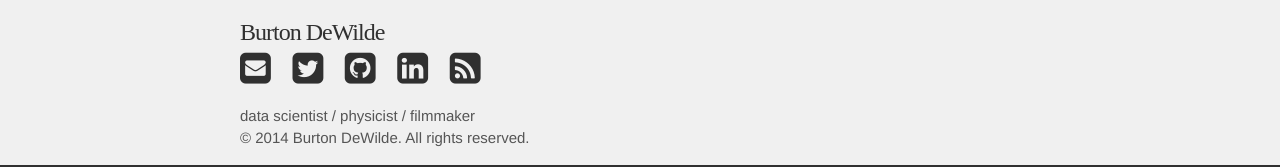
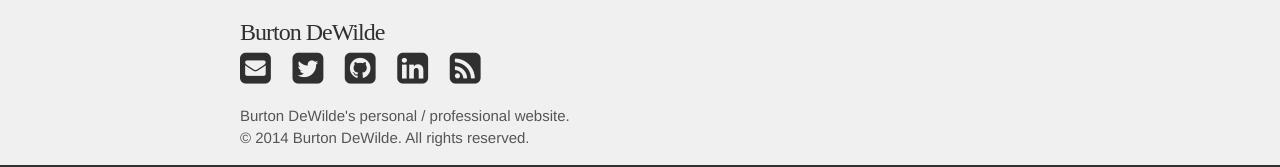
Before and after one commit to bdewilde/bdewilde.github.io, a Jekyll site: the page built from index.html, in a window 1280 px wide and 900 px high, scrolled down 2265 px. Shown: the part 730-897 px from the top of the window. Built offline with Jekyll 4.4.1, drawn with Linux system fonts in a browser that asks for light colours; nearby versions of some CDN libraries; some web fonts are replaced; the list of posts is cut into pages by our own code; some of the changed lines change nothing that is shown.

Commit message:
Update site config based on modern jekyll defaults

```diff
--- a/_config.yml
+++ b/_config.yml
@@ -1,13 +1,42 @@
+# Welcome to Jekyll!
+#
+# This config file is meant for settings that affect your whole blog, values
+# which you are expected to set up once and rarely edit after that. If you find
+# yourself editing this file very often, consider using Jekyll's data files
+# feature for the data you need to update frequently.
+#
+# For technical reasons, this file is *NOT* reloaded automatically when you use
+# 'bundle exec jekyll serve'. If you change this file, please restart the server process.
+#
+# If you need help with YAML syntax, here are some quick references for you:
+# https://learn-the-web.algonquindesign.ca/topics/markdown-yaml-cheat-sheet/#yaml
+# https://learnxinyminutes.com/docs/yaml/
+#
+# Site settings
+# These are used to personalize your new site. If you look in the HTML files,
+# you will see them accessed via {{ site.title }}, {{ site.email }}, and so on.
+# You can create any custom variable you would like, and they will be accessible
+# in the templates via {{ site.myvariable }}.
+
 title: Burton DeWilde
 tagline: "Data Science, Physics, and Zombies!"
-description: "data scientist / physicist / filmmaker"
-baseurl: ""
-url: ""
-email: burtondewilde@gmail.com
+description: >-
+  Burton DeWilde's personal / professional website.
+baseurl: ""  # the subpath of your site, e.g. /blog
+url: ""  # the base hostname & protocol for your site, e.g. http://example.com
+email: burtdewilde@gmail.com
 twitter_username: bjdewilde
 github_username:  bdewilde
 linkedin_link: http://www.linkedin.com/pub/burton-dewilde/51/b18/301/
-timezone: America/New_York
+timezone: America/Chicago
+
+# Build settings
+theme: minima
+plugins:
+  - jekyll-archives
+  - jekyll-feed
+  - jekyll-paginate
+  - jekyll-seo-tag
 
 markdown: kramdown
 permalink: pretty
@@ -19,10 +48,30 @@
   entity_output: as_char
   toc_levels: 1..6
   smart_quotes: lsquo,rsquo,ldquo,rdquo
-  use_coderay: false
+  enable_coderay: false
   input: GFM
 
 #lsi: true
 
 paginate: 10
 paginate_path: "blog/p:num"
+
+# Exclude from processing.
+# The following items will not be processed, by default.
+# Any item listed under the `exclude:` key here will be automatically added to
+# the internal "default list".
+#
+# Excluded items can be processed by explicitly listing the directories or
+# their entries' file path in the `include:` list.
+#
+# exclude:
+#   - .sass-cache/
+#   - .jekyll-cache/
+#   - gemfiles/
+#   - Gemfile
+#   - Gemfile.lock
+#   - node_modules/
+#   - vendor/bundle/
+#   - vendor/cache/
+#   - vendor/gems/
+#   - vendor/ruby/
```
